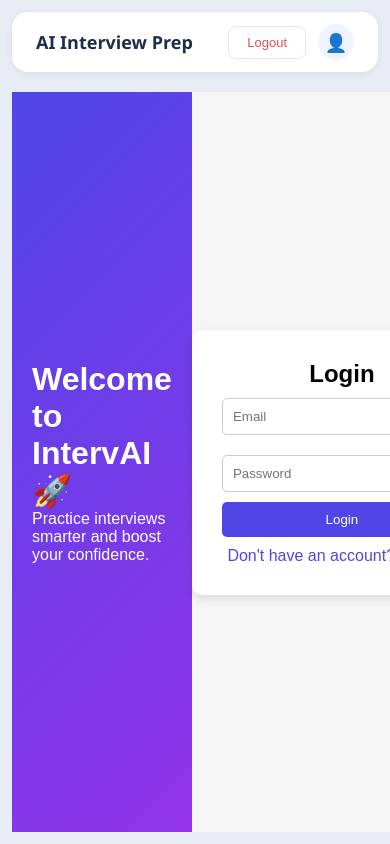
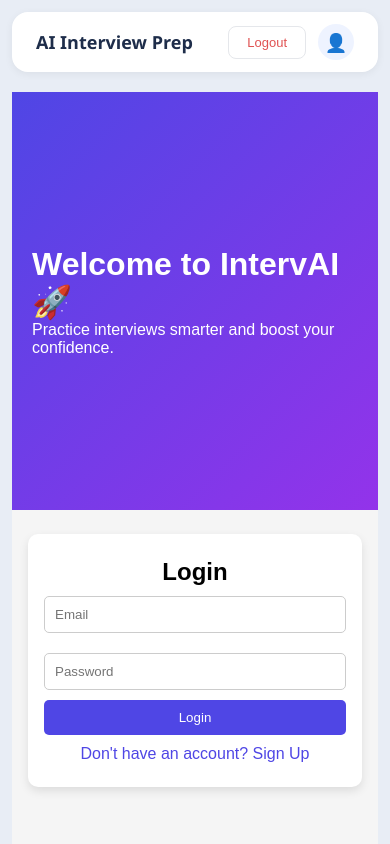
Before and after one commit to Gungungoyal123/Ai.interview, a React (Vite) app in the folder Frontend-dashboard/ai-dashboard/: page / in a window 390 px wide. Built offline with nearby package versions, Linux system fonts and the light colour scheme.

Commit message:
add responsive of signup/login page

```diff
--- a/Frontend-dashboard/ai-dashboard/src/components/Firstpage.jsx
+++ b/Frontend-dashboard/ai-dashboard/src/components/Firstpage.jsx
@@ -1,5 +1,6 @@
 import { useState } from "react";
 import { useNavigate } from "react-router-dom";
+import './first.css'
 
 function FirstPage() {
   const navigate = useNavigate();
--- /dev/null
+++ b/Frontend-dashboard/ai-dashboard/src/components/first.css
@@ -0,0 +1,55 @@
+/* ── MOBILE RESPONSIVE ───────────────────────────── */
+/* Note: inline styles have higher specificity,       */
+/* so we override layout-level properties only        */
+
+@media (max-width: 768px) {
+
+  /* Target the root flex container */
+  div[style*="height: 100vh"] {
+    flex-direction: column !important;
+    height: auto !important;
+    min-height: 100vh !important;
+  }
+
+  /* Left panel — gradient side */
+  div[style*="linear-gradient(135deg, #4f46e5"] {
+    flex: none !important;
+    padding: 28px 20px !important;
+    text-align: center;
+  }
+
+  div[style*="linear-gradient(135deg, #4f46e5"] h1 {
+    font-size: 22px;
+    margin-bottom: 8px;
+  }
+
+  div[style*="linear-gradient(135deg, #4f46e5"] p {
+    font-size: 13px;
+  }
+
+  /* Right panel — form side */
+  div[style*="background: rgb(245, 245, 245)"],
+  div[style*='background: "#f5f5f5"'] {
+    flex: 1 !important;
+    padding: 24px 16px !important;
+    align-items: flex-start !important;
+  }
+
+  /* Card */
+  div[style*="width: 300px"] {
+    width: 100% !important;
+    max-width: 100% !important;
+    box-sizing: border-box !important;
+    padding: 24px 16px !important;
+  }
+}
+
+@media (max-width: 375px) {
+  div[style*="linear-gradient(135deg, #4f46e5"] h1 {
+    font-size: 18px;
+  }
+
+  div[style*="width: 300px"] {
+    padding: 20px 12px !important;
+  }
+}
```
